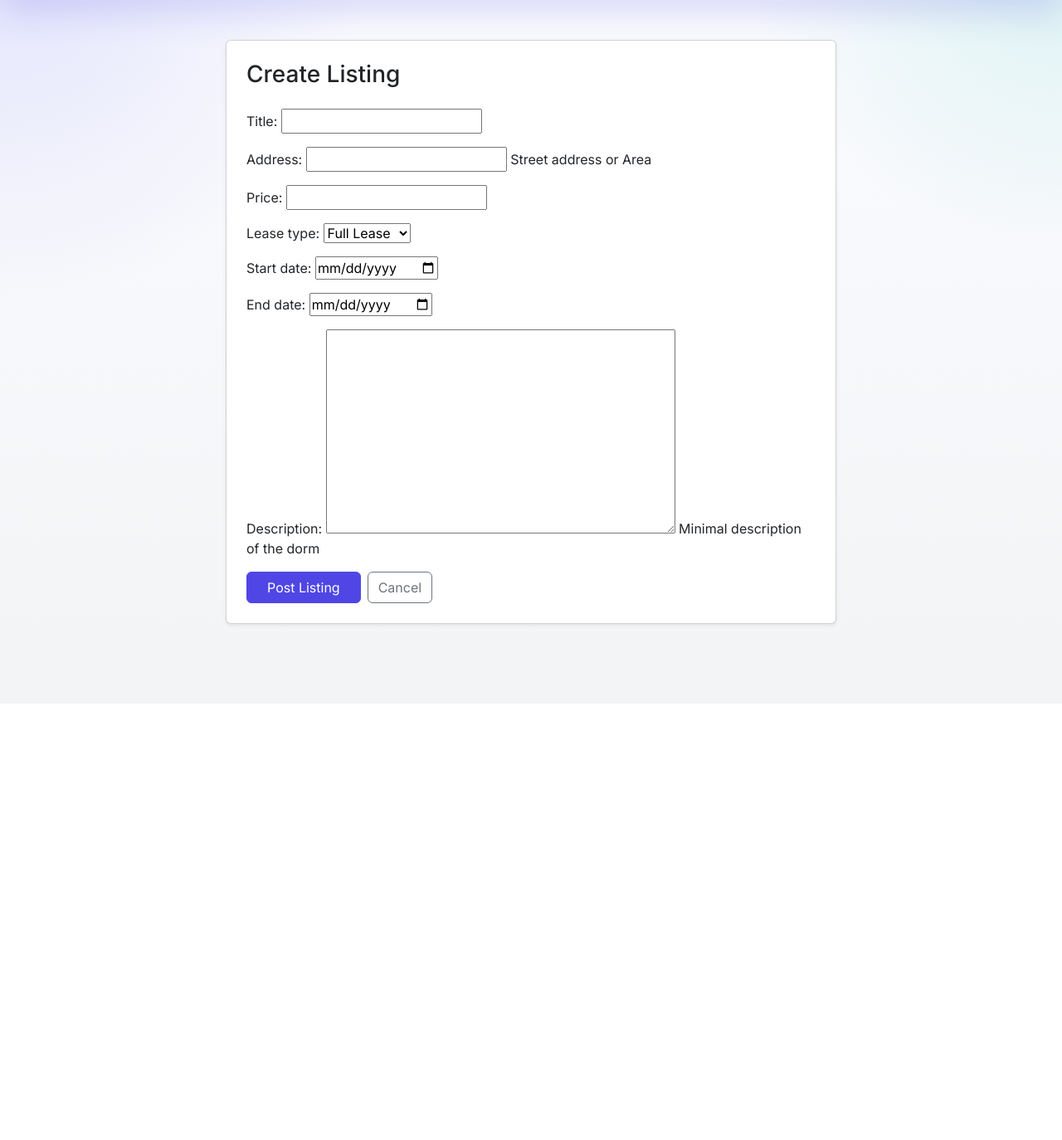
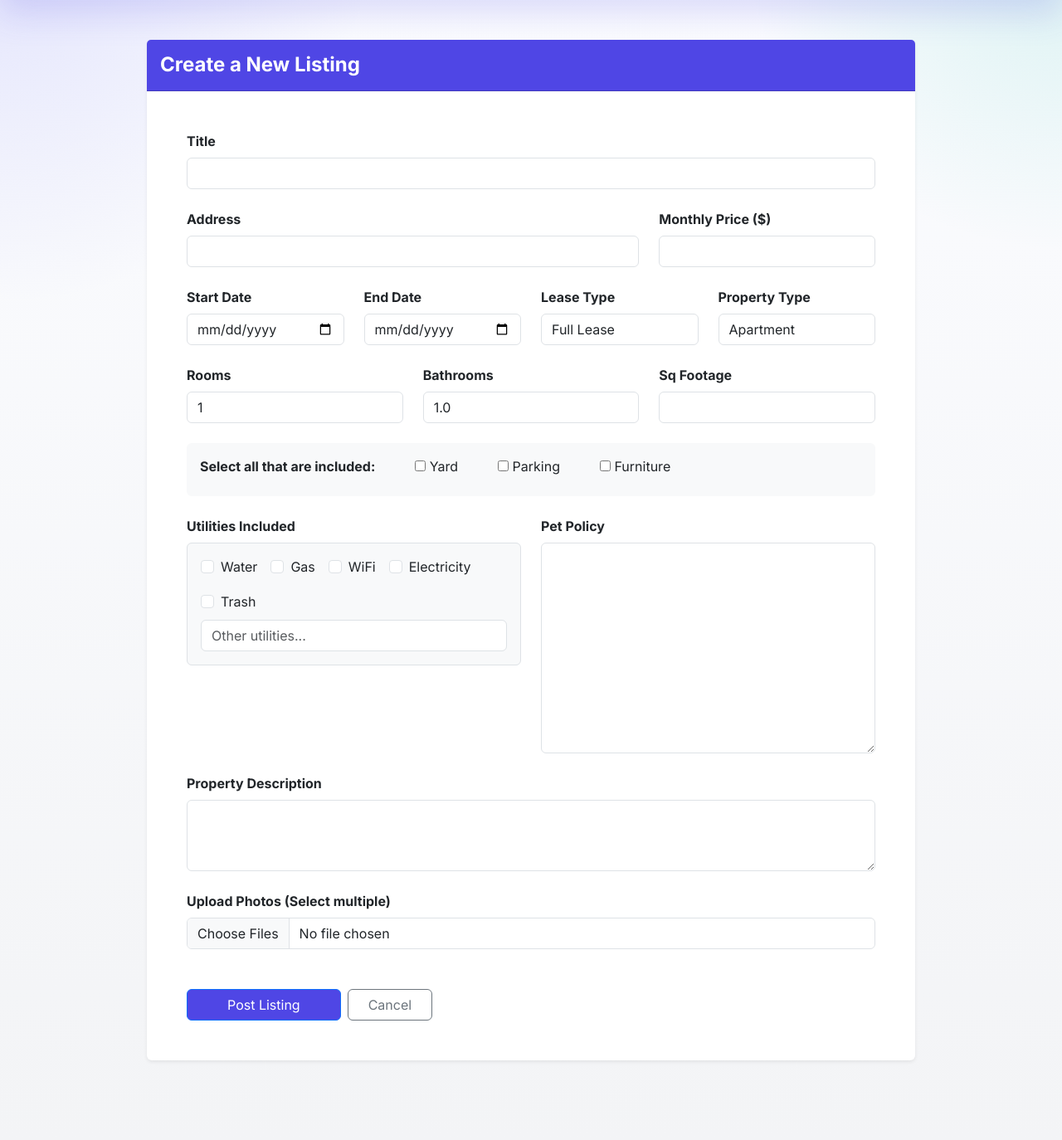
Before and after one commit to CSCI3356-Spring2026/Vibecoders, a Django app: page /listings/create/ in a window 1280 px wide. Shown: the part 81-1455 px from the top of the page at 83% size. Before the commit the page ends 839 px from the top, so only its background shows below. Run offline with Django 5.2, Linux system fonts and the light colour scheme; the visitor is signed in with stand-in values (Sample User, id 1).

Commit message:
Expand Listing model: 0.5 bathroom steps, custom utility logic, purple UI, and multi-image support

```diff
--- a/listings/forms.py
+++ b/listings/forms.py
@@ -1,24 +1,63 @@
 from django import forms
-
 from .models import Listing
 
+class ListingForm(forms.ModelForm):
+    # 1. Add the custom utility checkboxes
+    UTILITY_CHOICES = [
+        ('Water', 'Water'),
+        ('Gas', 'Gas'),
+        ('WiFi', 'WiFi'),
+        ('Electricity', 'Electricity'),
+        ('Trash', 'Trash'),
+    ]
+    common_utilities = forms.MultipleChoiceField(
+        choices=UTILITY_CHOICES,
+        widget=forms.CheckboxSelectMultiple(attrs={'class': 'form-check-input'}),
+        required=False,
+        label="Common Utilities"
+    )
+    other_utilities = forms.CharField(
+        required=False,
+        widget=forms.TextInput(attrs={'placeholder': 'Other utilities...', 'class': 'form-control'}),
+        label="Other"
+    )
 
-class ListingForm(forms.ModelForm):
-    def clean(self):
-        cleaned_data = super().clean()
-        start_date = cleaned_data.get("start_date")
-        end_date = cleaned_data.get("end_date")
-
-        if start_date and end_date and end_date < start_date:
-            self.add_error("end_date", "End date must be on or after the start date.")
-
-        return cleaned_data
+    images = forms.FileField(
+        widget=forms.FileInput(),
+        required=False
+    )
 
     class Meta:
         model = Listing
+        exclude = ['owner', 'is_hidden', 'created_at', 'status', 'utilities_included'] # Hide original field
+        widgets = {
+            'start_date': forms.DateInput(attrs={'type': 'date'}),
+            'end_date': forms.DateInput(attrs={'type': 'date'}),
+            # 2. Set the step to 0.5 for bathrooms
+            'bathrooms': forms.NumberInput(attrs={'step': '0.5', 'min': '0'}),
+            'description': forms.Textarea(attrs={'rows': 3}),
+        }
 
-        fields = ["title", "address", "price", "lease_type", "start_date", "end_date", "description"]
-        widgets = {
-            "start_date": forms.DateInput(attrs={"type": "date"}),
-            "end_date": forms.DateInput(attrs={"type": "date"}),
-        }
+    def __init__(self, *args, **kwargs):
+        super().__init__(*args, **kwargs)
+        self.fields['images'].widget.attrs.update({'multiple': True})
+        for field_name, field in self.fields.items():
+            # Don't overwrite classes for our special logic fields
+            if field_name not in ['common_utilities', 'is_furnished', 'has_yard', 'has_parking']:
+                field.widget.attrs.update({'class': 'form-control'})
+
+    # 3. Logic to merge checkboxes and 'other' into the database field
+    def save(self, commit=True):
+        instance = super().save(commit=False)
+        selected = self.cleaned_data.get('common_utilities', [])
+        other = self.cleaned_data.get('other_utilities', '')
+
+        # Combine them: "Water, WiFi, Gas | Tenant pays for heat"
+        all_utils = ", ".join(selected)
+        if other:
+            all_utils = f"{all_utils} | {other}" if all_utils else other
+
+        instance.utilities_included = all_utils
+        if commit:
+            instance.save()
+        return instance
--- a/listings/models.py
+++ b/listings/models.py
@@ -1,35 +1,77 @@
-# Create your models here.
+from django.db import models
 from django.conf import settings
-from django.db import models
-
 
 class Listing(models.Model):
-    owner = models.ForeignKey(settings.AUTH_USER_MODEL, on_delete=models.CASCADE, related_name="listings")
-
-    title = models.CharField(max_length=200)
-    address = models.CharField(max_length=255, help_text="Street address or Area")
-    price = models.DecimalField(max_digits=10, decimal_places=2)
-
-    start_date = models.DateField()
-    end_date = models.DateField()
-    description = models.TextField(blank=True, help_text="Minimal description of the dorm")
-
+    # Enums from teammate's code
     LEASE_TYPES = [
         ("SUBLEASE", "Sublease"),
         ("FULL", "Full Lease"),
         ("SHORT", "Short-term"),
     ]
-    lease_type = models.CharField(max_length=20, choices=LEASE_TYPES, default="FULL")
 
     STATUS_CHOICES = [
         ("AVAILABLE", "Available"),
         ("PENDING", "Pending"),
         ("TAKEN", "Taken"),
     ]
+
+    PROPERTY_TYPES = [
+        ('apartment', 'Apartment'),
+        ('house', 'House'),
+        ('studio', 'Studio'),
+        ('dorm', 'Dormitory'),
+    ]
+
+    # Identity and Core Info
+    owner = models.ForeignKey(
+        settings.AUTH_USER_MODEL,
+        on_delete=models.CASCADE,
+        related_name="listings"
+    )
+    title = models.CharField(max_length=200)
+    address = models.CharField(max_length=255, help_text="Street address or Area")
+    price = models.DecimalField(max_digits=10, decimal_places=2)
+    description = models.TextField(blank=True, help_text="Minimal description of the dorm")
+
+    # Dates and Logistics
+    start_date = models.DateField()
+    end_date = models.DateField()
+    lease_type = models.CharField(max_length=20, choices=LEASE_TYPES, default="FULL")
     status = models.CharField(max_length=20, choices=STATUS_CHOICES, default="AVAILABLE")
 
+    # Expanded Physical Specs
+    rooms = models.PositiveIntegerField(default=1)
+    bathrooms = models.DecimalField(max_digits=3, decimal_places=1, default=1.0)
+    sq_ft = models.PositiveIntegerField(null=True, blank=True)
+    property_type = models.CharField(max_length=20, choices=PROPERTY_TYPES, default='apartment')
+
+    # Features (Booleans)
+    has_yard = models.BooleanField(default=False)
+    has_parking = models.BooleanField(default=False)
+    is_furnished = models.BooleanField(default=False)
+
+    # Campus specific
+    distance_to_campus = models.DecimalField(
+        max_digits=4,
+        decimal_places=2,
+        null=True,
+        blank=True,
+        help_text="Distance in miles"
+    )
+
+    # Amenities and Policies
+    utilities_included = models.TextField(blank=True, help_text="List included utilities (e.g. WiFi, Water)")
+    pet_policy = models.TextField(blank=True)
+    amenities = models.TextField(blank=True, help_text="Comma separated list")
+    security_features = models.TextField(blank=True)
+
+    # Admin / Metadata
     is_hidden = models.BooleanField(default=False)
     created_at = models.DateTimeField(auto_now_add=True)
 
     def __str__(self):
         return f"{self.title} - ${self.price}"
+
+class ListingImage(models.Model):
+    listing = models.ForeignKey(Listing, related_name='images', on_delete=models.CASCADE)
+    image = models.ImageField(upload_to='listing_photos/')
--- a/templates/listings/listing_form.html
+++ b/templates/listings/listing_form.html
@@ -1,29 +1,104 @@
 {% extends "base.html" %}
-
-{% block title %}Create Listing | Vibecoders{% endblock %}
 
 {% block content %}
 <div class="container py-5">
     <div class="row justify-content-center">
-        <div class="col-md-8">
-            <div class="card shadow-sm">
+        <div class="col-lg-10">
+            <div class="card shadow-sm border-0">
+                <div class="card-header py-3" style="background-color: #4f46e5;">
+                    <h2 class="h4 mb-0 text-white fw-bold">Create a New Listing</h2>
+                </div>
+
                 <div class="card-body p-4">
-                    <h1 class="h3 mb-4">Create Listing</h1>
-
-                    <form method="post">
+                <div class="card-body p-4">
+                    <form method="post" enctype="multipart/form-data">
                         {% csrf_token %}
 
-                        <div class="mb-3">
-                            {{ form.as_p }}
+                        <div class="row g-4">
+                            <div class="col-md-12">
+                                <label class="form-label fw-bold">Title</label>
+                                {{ form.title }}
+                            </div>
+                            <div class="col-md-8">
+                                <label class="form-label fw-bold">Address</label>
+                                {{ form.address }}
+                            </div>
+                            <div class="col-md-4">
+                                <label class="form-label fw-bold">Monthly Price ($)</label>
+                                {{ form.price }}
+                            </div>
+
+                            <div class="col-md-3">
+                                <label class="form-label fw-bold">Start Date</label>
+                                {{ form.start_date }}
+                            </div>
+                            <div class="col-md-3">
+                                <label class="form-label fw-bold">End Date</label>
+                                {{ form.end_date }}
+                            </div>
+                            <div class="col-md-3">
+                                <label class="form-label fw-bold">Lease Type</label>
+                                {{ form.lease_type }}
+                            </div>
+                            <div class="col-md-3">
+                                <label class="form-label fw-bold">Property Type</label>
+                                {{ form.property_type }}
+                            </div>
+
+                            <div class="col-md-4">
+                                <label class="form-label fw-bold">Rooms</label>
+                                {{ form.rooms }}
+                            </div>
+                            <div class="col-md-4">
+                                <label class="form-label fw-bold">Bathrooms</label>
+                                {{ form.bathrooms }}
+                            </div>
+                            <div class="col-md-4">
+                                <label class="form-label fw-bold">Sq Footage</label>
+                                {{ form.sq_ft }}
+                            </div>
+
+                            <div class="col-md-12">
+                                <div class="d-flex gap-4 p-3 bg-light rounded">
+                                    <label class="form-label fw-bold">Select all that are included:</label>
+                                    <div class="form-check">{{ form.has_yard }} <label>Yard</label></div>
+                                    <div class="form-check">{{ form.has_parking }} <label>Parking</label></div>
+                                    <div class="form-check">{{ form.is_furnished }} <label>Furniture</label></div>
+                                </div>
+                            </div>
+
+                            <div class="col-md-6">
+                                <label class="form-label fw-bold">Utilities Included</label>
+                                <div class="p-3 bg-light rounded border">
+                                    <div class="d-flex flex-wrap gap-3 mb-2">
+                                        {% for checkbox in form.common_utilities %}
+                                            <div class="form-check">
+                                                {{ checkbox.tag }}
+                                                <label class="form-check-label">{{ checkbox.choice_label }}</label>
+                                            </div>
+                                        {% endfor %}
+                                    </div>
+                                    {{ form.other_utilities }}
+                                </div>
+                            </div>
+                            <div class="col-md-6">
+                                <label class="form-label fw-bold">Pet Policy</label>
+                                {{ form.pet_policy }}
+                            </div>
+                            <div class="col-md-12">
+                                <label class="form-label fw-bold">Property Description</label>
+                                {{ form.description }}
+                            </div>
+
+                            <div class="col-md-12">
+                                <label class="form-label fw-bold">Upload Photos (Select multiple)</label>
+                                {{ form.images }}
+                            </div>
                         </div>
 
-                        <div class="d-flex gap-2">
-                            <button type="submit" class="btn btn-brand px-4">
-                                Post Listing
-                            </button>
-                            <a href="{% url 'listings:listing_list' %}" class="btn btn-outline-secondary">
-                                Cancel
-                            </a>
+                        <div class="mt-5 d-flex gap-2">
+                            <button type="submit" class="btn btn-primary px-5" style="background-color: var(--primary-600);">Post Listing</button>
+                            <a href="{% url 'listings:listing_list' %}" class="btn btn-outline-secondary px-4">Cancel</a>
                         </div>
                     </form>
                 </div>
```
Also changed, not shown: listings/migrations/0002_listing_amenities_listing_bathrooms_and_more.py (added).
